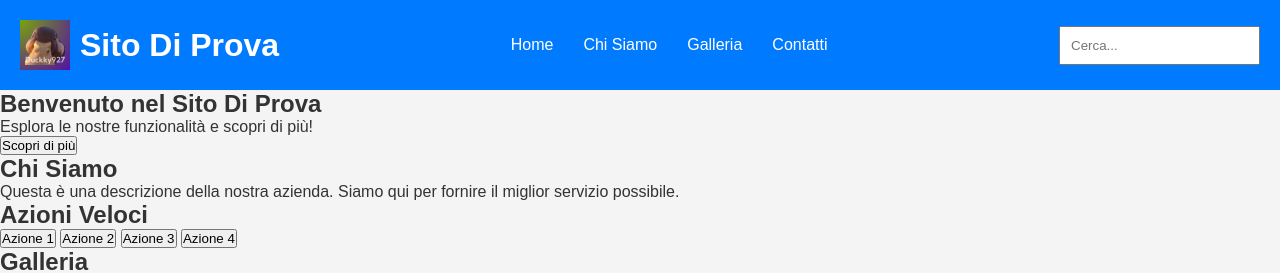
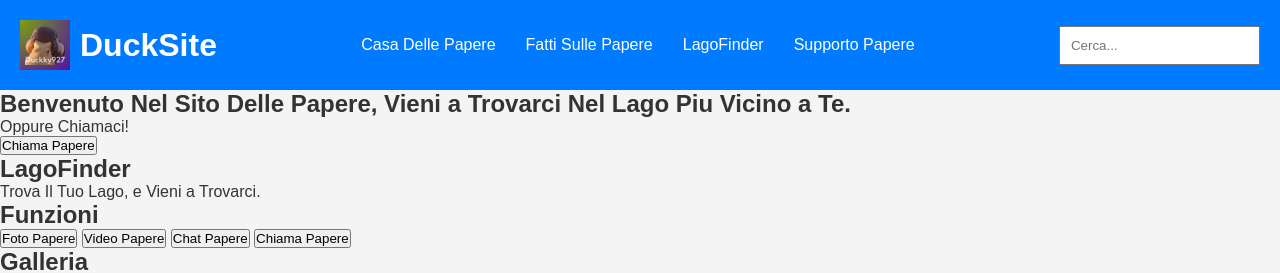
Before and after one commit to Duckky927/DuckSIte, a plain HTML site: page index.html in a window 1280 px wide. Shown: the top 273 px of the page. Drawn offline with Linux system fonts and the light colour scheme.

Commit message:
Update index.html

```diff
--- a/index.html
+++ b/index.html
@@ -3,21 +3,21 @@
 <head>
     <meta charset="UTF-8">
     <meta name="viewport" content="width=device-width, initial-scale=1.0">
-    <title>Sito Di Prova</title>
+    <title>DuckSite</title>
     <link rel="stylesheet" href="styles.css">
 </head>
 <body>
     <header>
         <div class="logo-container">
             <img src="images/logo.jpg" alt="Logo" class="logo">
-            <h1>Sito Di Prova</h1>
+            <h1>DuckSite</h1>
         </div>
         <nav>
             <ul>
-                <li><a href="#home">Home</a></li>
-                <li><a href="#about">Chi Siamo</a></li>
-                <li><a href="#gallery">Galleria</a></li>
-                <li><a href="#contact">Contatti</a></li>
+                <li><a href="#home">Casa Delle Papere</a></li>
+                <li><a href="#about">Fatti Sulle Papere</a></li>
+                <li><a href="#gallery">LagoFinder</a></li>
+                <li><a href="#contact">Supporto Papere</a></li>
             </ul>
         </nav>
         <input type="text" id="search" placeholder="Cerca...">
@@ -25,31 +25,31 @@
 
     <main>
         <section id="home" class="content">
-            <h2>Benvenuto nel Sito Di Prova</h2>
-            <p>Esplora le nostre funzionalità e scopri di più!</p>
-            <button class="animated-button">Scopri di più</button>
+            <h2>Benvenuto Nel Sito Delle Papere, Vieni a Trovarci Nel Lago Piu Vicino a Te.</h2>
+            <p>Oppure Chiamaci!</p>
+            <button class="animated-button">Chiama Papere</button>
         </section>
 
         <section id="about" class="content">
-            <h2>Chi Siamo</h2>
-            <p>Questa è una descrizione della nostra azienda. Siamo qui per fornire il miglior servizio possibile.</p>
+            <h2>LagoFinder</h2>
+            <p>Trova Il Tuo Lago, e Vieni a Trovarci.</p>
         </section>
 
         <section id="buttons" class="content">
-            <h2>Azioni Veloci</h2>
+            <h2>Funzioni</h2>
             <div class="button-container">
-                <button class="animated-button purple-button">Azione 1</button>
-                <button class="animated-button purple-button">Azione 2</button>
-                <button class="animated-button purple-button">Azione 3</button>
-                <button class="animated-button purple-button">Azione 4</button>
+                <button class="animated-button purple-button">Foto Papere</button>
+                <button class="animated-button purple-button">Video Papere</button>
+                <button class="animated-button purple-button">Chat Papere</button>
+                <button class="animated-button purple-button">Chiama Papere</button>
             </div>
         </section>
 
         <section id="gallery" class="gallery">
             <h2>Galleria</h2>
             <div class="gallery-container">
-                <img src="images/img1.jpg" alt="Immagine 1" class="gallery-item">
-                <img src="images/img1.jpg" alt="Immagine 2" class="gallery-item">
-                <img src="images/img1.jpg" alt="Immagine 3" class="gallery-item">
-                <img src="images/img1.jpg" alt="Immagine 4" class="gallery-item">
+                <img src="images/images1.jpg" alt="Immagine 1" class="gallery-item">
+                <img src="images/images2.jpg" alt="Immagine 2" class="gallery-item">
+                <img src="images/images3.jpg" alt="Immagine 3" class="gallery-item">
+                <img src="images/images1.jpg" alt="Immagine 4" class="gallery-item">
                 <img src
```
